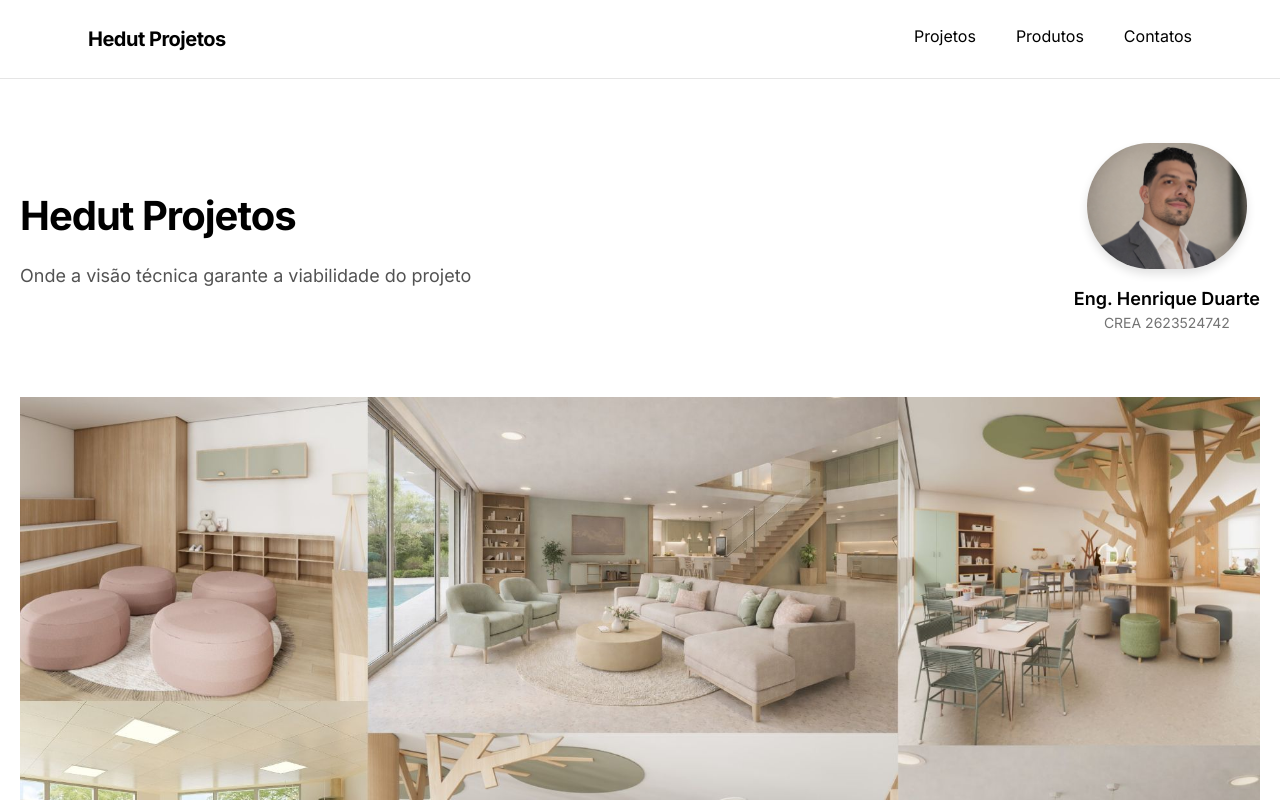
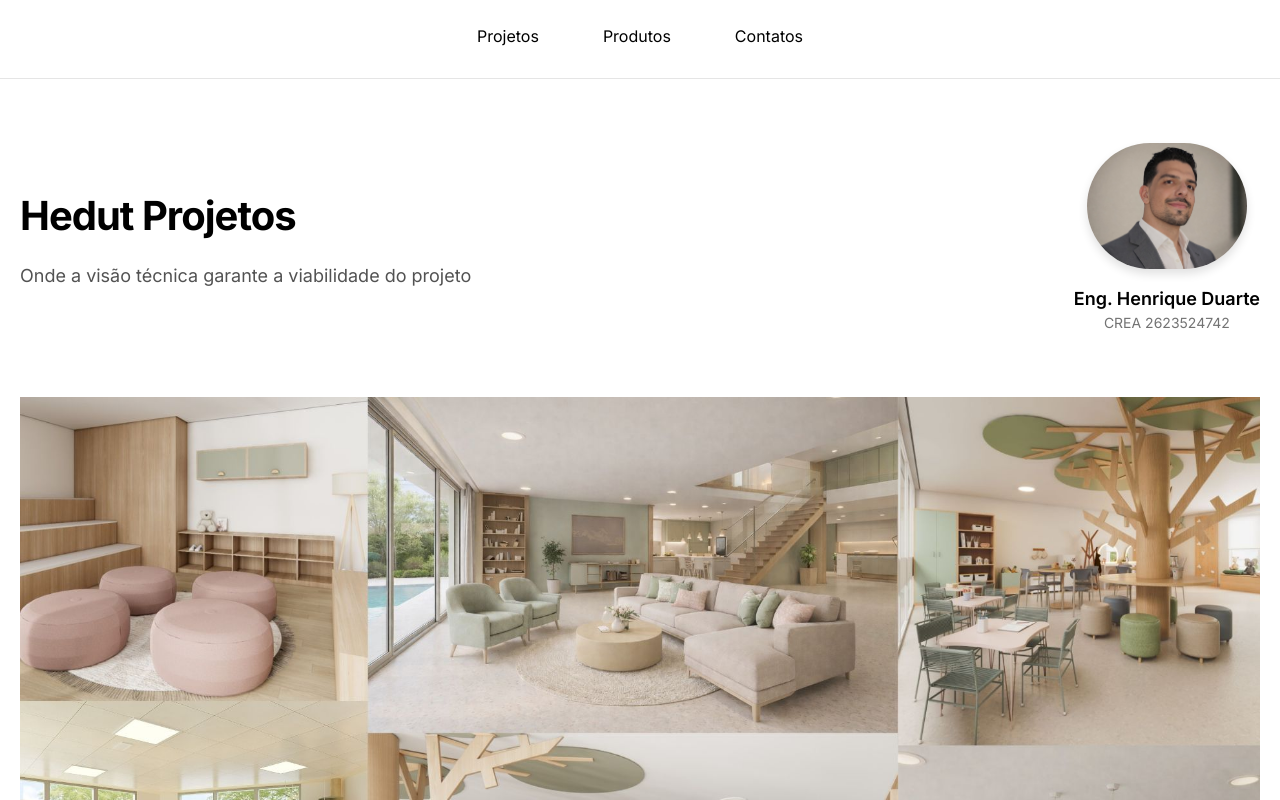
Before and after one commit to rickfelipe20-lgtm/Hedut, a Next.js app: page / in a window 1280 px wide. Shown: the top 800 px of the page. Built offline with nearby package versions, Linux system fonts and the light colour scheme.

Commit message:
Update header.tsx

```diff
--- a/src/app/_components/header.tsx
+++ b/src/app/_components/header.tsx
@@ -15,15 +15,8 @@ const Header = () => {
 
   return (
     <header className="w-full border-b border-neutral-200">
-      <div className="max-w-6xl mx-auto px-6 py-6 flex justify-between items-center">
-
-        {/* Logo / Nome do site */}
-        <Link href="/" className="text-xl font-bold tracking-tight">
-          Hedut Projetos
-        </Link>
-
-        {/* Menu */}
-        <nav className="flex gap-10 text-base">
+      <div className="max-w-6xl mx-auto px-6 py-6 flex justify-center">
+        <nav className="flex gap-16 text-base">
           <Link href="/projetos" className={linkStyle("/projetos")}>
             Projetos
           </Link>
```
